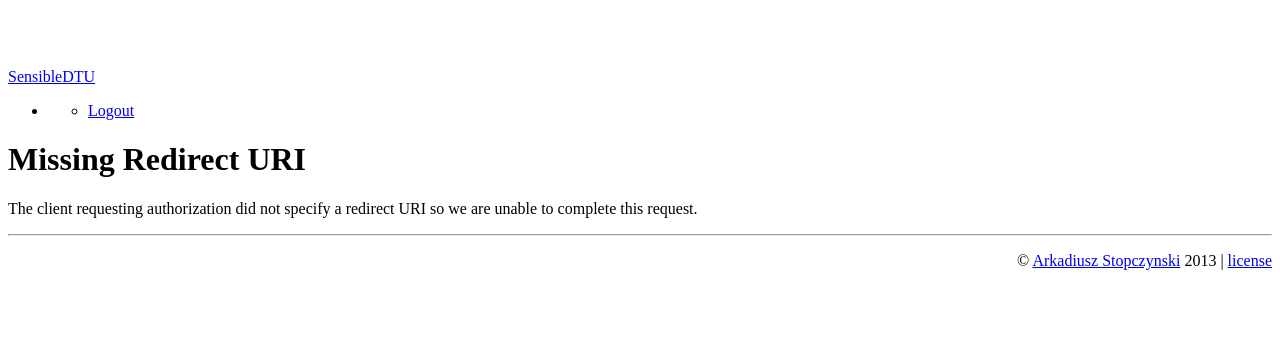
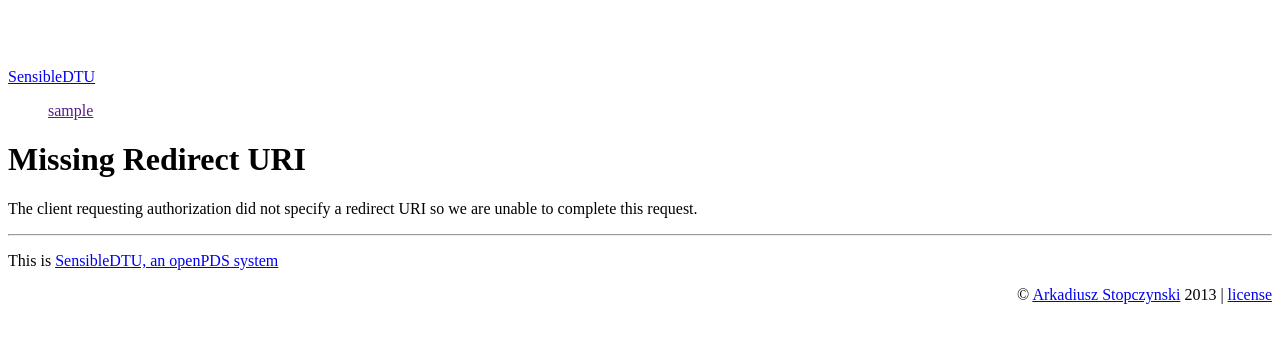
Before and after one commit to MIT-Model-Open-Data-and-Identity-System/SensibleData-Service, a Django app: page /authorization_manager/oauth2/missing_redirect_uri/ in a window 1280 px wide. Shown: the top 343 px of the page. Run offline with Django 3.2, Linux system fonts and the light colour scheme; the visitor is signed in with stand-in values (Sample User, id 1); parts of the project's set-up code (start-up, migrations or seed data) failed here and were passed over; some libraries are stand-ins or nearby versions.

Commit message:
tweaks in base.html

```diff
--- a/sensible_data_service/templates/base.html
+++ b/sensible_data_service/templates/base.html
@@ -6,6 +6,7 @@
     <title>SensibleDTU</title>
     <meta name="description" content="">
     <meta name="author" content="Arkadiusz Stopczynski">
+    <meta name="viewport" content="width=device-width, initial-scale=1.0">
     {% bootstrap_stylesheet_tag %}
     {% bootstrap_stylesheet_tag "responsive" %}
     <style type="text/css">
@@ -29,23 +30,23 @@
             <a class="brand" href="/">SensibleDTU</a>
             <ul class="nav">
             </ul>
-	<ul class="nav pull-right action">
-        <li class="btn-group">
-          <a class="btn dropdown-toggle" data-toggle="dropdown" href="#">
-            {{ username }}
-            <span class="caret"></span>
-          </a>
-          <ul class="dropdown-menu">
-            <li><a href="/logout">Logout</a></li>
-          </ul>
-        </li>
+<ul class="nav pull-right action">
+        {% if user.is_authenticated %}
+                  <a class="btn btn-primary" data-toggle="dropdown" href="" disabled='true'>
+			<i class="icon-user icon-white"></i>
+                    {{ user.username }}
+                  </a>
+        {% else %}
+                <a class="btn btn-primary" href="{% url 'login' %}">
+                <i class="icon-user icon-white"></i> Login</a>
+        {% endif %}
       </ul>
-
 
 
         </div>
     </div>
 </div>
+
 
 <div class="container">
 
@@ -56,6 +57,9 @@
     <p><hr></p>
 
     <footer class="row">
+        <div class="span6">
+            <p>This is <a href="https://github.com/organizations/MIT-Model-Open-Data-and-Identity-System">SensibleDTU, an openPDS system</a></p>
+        </div>
         <div class="span6" style="text-align:right">
             <p>
                 &copy; <a href="http://stopczynski.com">Arkadiusz Stopczynski</a> 2013
```
